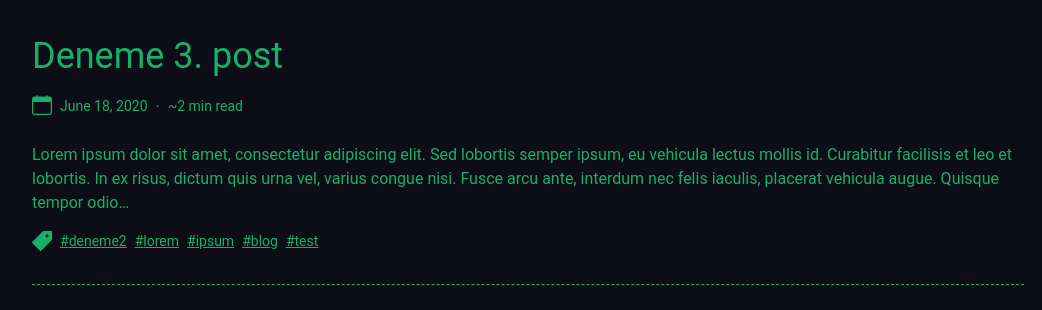
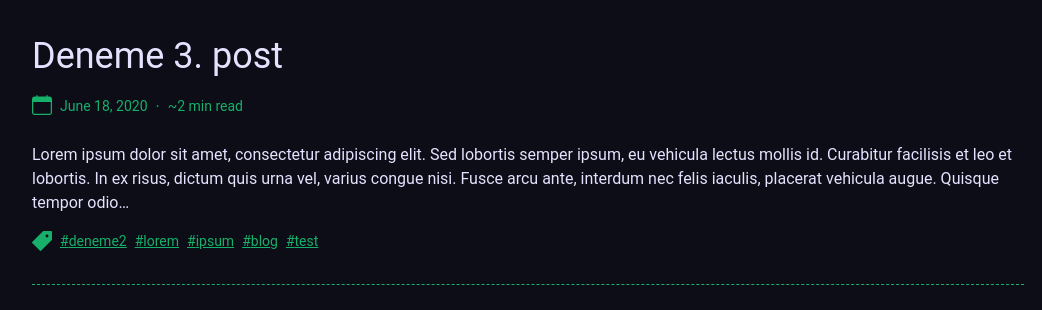
Before and after one commit to anilsenay/gatsby-personal-blog, a Gatsby site: page / in a window 1280 px wide. Shown: the part 797-1107 px from the top of the page, without its empty margins (112-1154 px from the left). Built offline with nearby package versions, Linux system fonts and the light colour scheme; Gatsby itself is replaced by a stand-in of ours; some packages are replaced by stand-ins of ours.

Commit message:
created new custom Link component

```diff
--- /dev/null
+++ b/src/components/link.js
@@ -0,0 +1,14 @@
+// I need this custom Link component because I need to add style to Link.
+// The <a> tag has color as green so this makes all children's colors green in Link.
+// I declared color as inherit so children will not have green color anymore
+
+import React from "react"
+import { Link as GatsbyLink } from "gatsby"
+
+export default function Link({ children, ...props }) {
+  return (
+    <GatsbyLink style={{ color: "inherit" }} {...props}>
+      {children}
+    </GatsbyLink>
+  )
+}
--- a/src/pages/index.js
+++ b/src/pages/index.js
@@ -1,7 +1,7 @@
 import React from "react"
-import { Link } from "gatsby"
+import { graphql } from "gatsby"
 
-import { graphql } from "gatsby"
+import Link from "../components/link"
 
 import Post from "../components/homepage_post"
 import Header from "../components/header"
@@ -18,7 +18,7 @@ const IndexPage = ({ data }) => {
       {sortedPosts.map(post => {
         return (
           <div key={post.frontmatter.title}>
-            <Link to={post.frontmatter.slug}>
+            <Link to={post.frontmatter.slug} style={{ color: "inherit" }}>
               <Post data={post} />
             </Link>
             <hr />
--- a/src/pages/search_tag.js
+++ b/src/pages/search_tag.js
@@ -1,7 +1,7 @@
 import React from "react"
-import { Link } from "gatsby"
+import { graphql } from "gatsby"
 
-import { graphql } from "gatsby"
+import Link from "../components/link"
 
 import Post from "../components/homepage_post"
 import Header from "../components/header"
```
